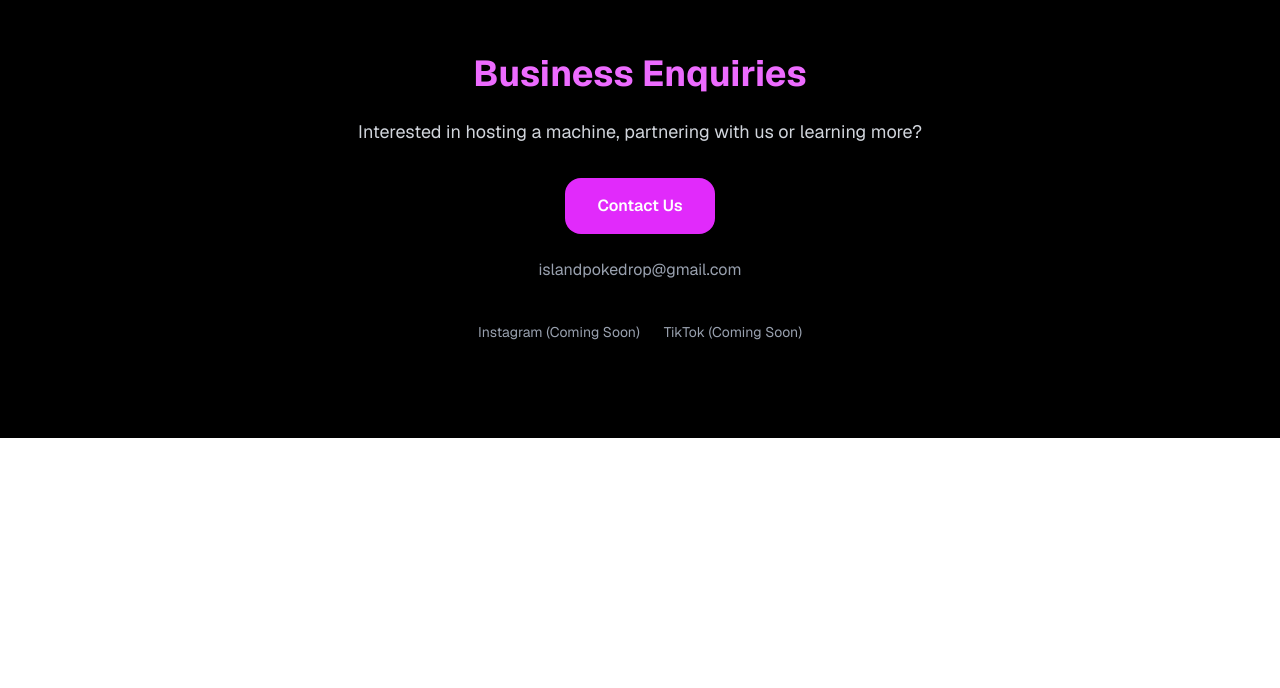
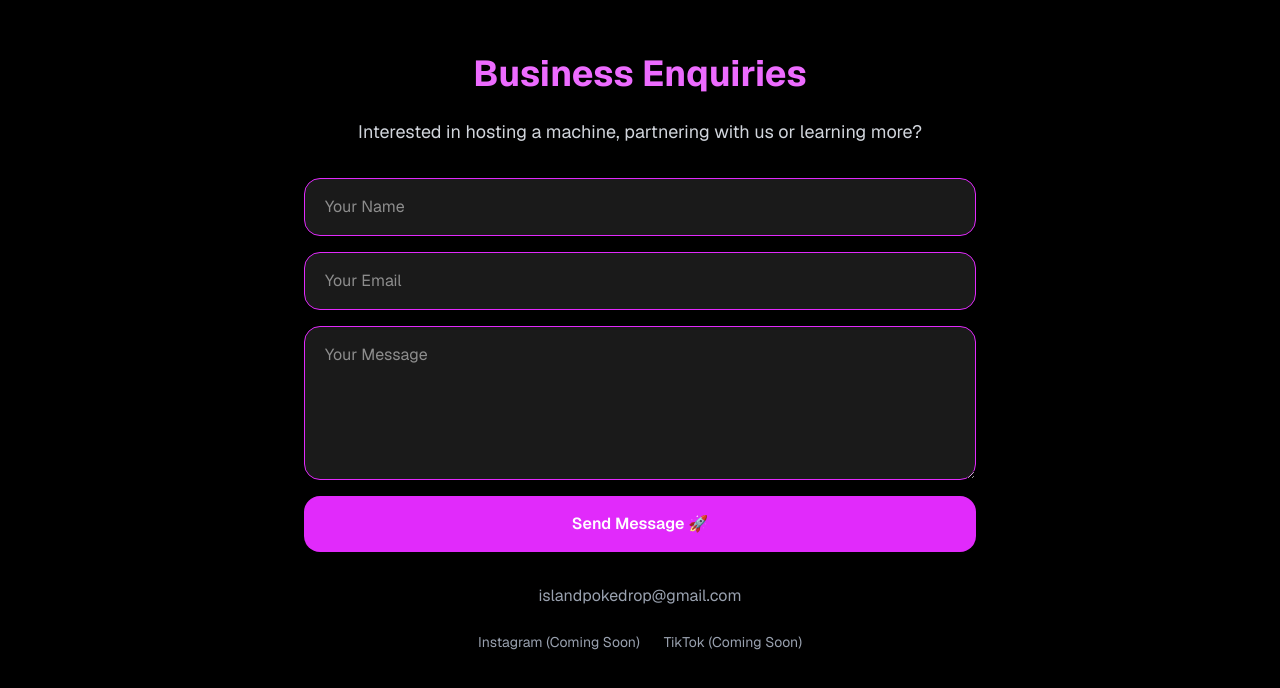
Before and after one commit to islandpokedrop/The-Gacha-Point, a Next.js app: page / in a window 1280 px wide. Shown: the part 1744-2432 px from the top of the page. Before the commit the page ends 2182 px from the top, so only its background shows below. Built offline with nearby package versions, Linux system fonts and the light colour scheme.

Commit message:
Added Formspree contact form

```diff
--- a/app/page.tsx
+++ b/app/page.tsx
@@ -146,18 +146,48 @@ export default function Page() {
       Interested in hosting a machine, partnering with us or learning more?
     </p>
 
-          <a
-            href="mailto:islandpokedrop@gmail.com"
-            className="inline-block px-8 py-4 rounded-2xl bg-fuchsia-500 hover:bg-fuchsia-400 transition font-semibold"
+    <form
+      action="https://formspree.io/f/meewedkj"
+      method="POST"
+      className="flex flex-col gap-4"
     >
-            Contact Us
-          </a>
+      <input
+        type="text"
+        name="name"
+        placeholder="Your Name"
+        required
+        className="px-5 py-4 rounded-2xl bg-white/10 border border-fuchsia-500 text-white"
+      />
 
-          <p className="text-gray-400 mt-6">
+      <input
+        type="email"
+        name="email"
+        placeholder="Your Email"
+        required
+        className="px-5 py-4 rounded-2xl bg-white/10 border border-fuchsia-500 text-white"
+      />
+
+      <textarea
+        name="message"
+        placeholder="Your Message"
+        required
+        rows={5}
+        className="px-5 py-4 rounded-2xl bg-white/10 border border-fuchsia-500 text-white"
+      />
+
+      <button
+        type="submit"
+        className="px-8 py-4 rounded-2xl bg-fuchsia-500 hover:bg-fuchsia-400 transition font-semibold"
+      >
+        Send Message 🚀
+      </button>
+    </form>
+
+    <p className="text-gray-400 mt-8">
       islandpokedrop@gmail.com
     </p>
 
-          <div className="flex justify-center gap-6 text-gray-400 text-sm mt-10">
+    <div className="flex justify-center gap-6 text-gray-400 text-sm mt-6">
       <span>Instagram (Coming Soon)</span>
       <span>TikTok (Coming Soon)</span>
     </div>
```
Lines whose indentation alone changed are shown as unchanged.
